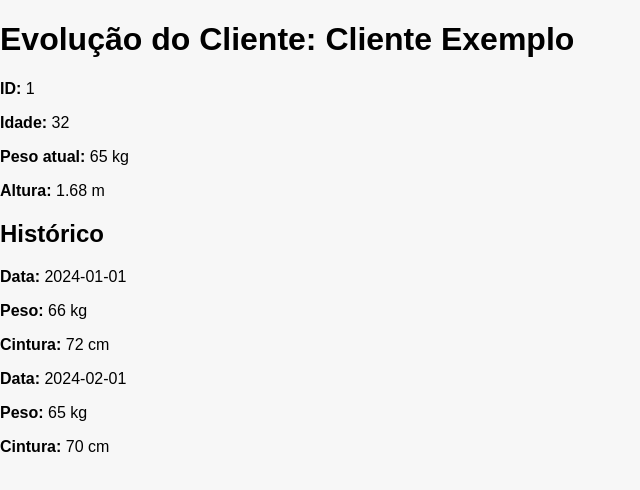
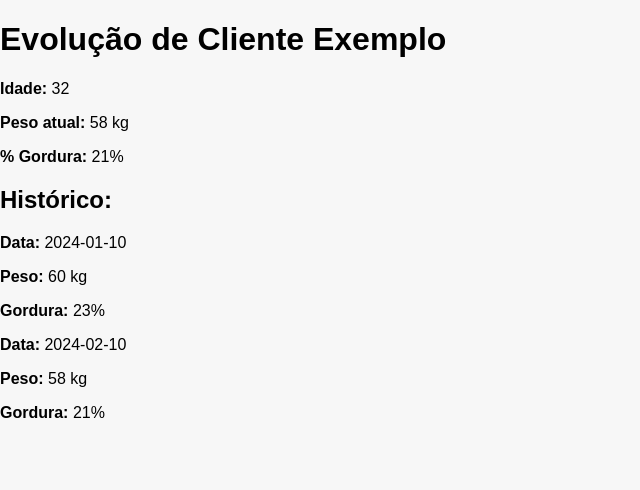
Before and after one commit to clinicglobal/clinicglobal-platform, a Next.js app: page /evolucao/1 in a window 1280 px wide. Shown: the top 490 px of the page, without its empty margins (0-640 px from the left). Built offline with nearby package versions, Linux system fonts and the light colour scheme.

Commit message:
Update page.jsx
Signed-off-by: clinicglobal <clinicglobalbd@gmail.com>

```diff
--- a/app/evolucao/[id]/page.jsx
+++ b/app/evolucao/[id]/page.jsx
@@ -1,6 +1,9 @@
 "use client";
 
 import { useState, useEffect } from "react";
+
+// Evita necessidade de generateStaticParams no Netlify
+export const dynamic = "force-dynamic";
 
 export default function EvolucaoPage({ params }) {
   const { id } = params;
@@ -12,21 +15,23 @@ export default function EvolucaoPage({ params }) {
     const buscarDados = async () => {
       setLoading(true);
 
-      // MOCK — Depois conectar a um banco real
+      // MOCK — Depois vai substituir pelo Supabase
       const clienteMock = {
         id,
         nome: "Cliente Exemplo",
         idade: 32,
-        peso: "65 kg",
-        altura: "1.68 m",
+        peso: 58,
+        gordura: "21%",
         evolucao: [
-          { data: "2024-01-01", peso: "66 kg", cintura: "72 cm" },
-          { data: "2024-02-01", peso: "65 kg", cintura: "70 cm" },
+          { data: "2024-01-10", peso: 60, gordura: "23%" },
+          { data: "2024-02-10", peso: 58, gordura: "21%" },
         ],
       };
 
-      setDadosCliente(clienteMock);
-      setLoading(false);
+      setTimeout(() => {
+        setDadosCliente(clienteMock);
+        setLoading(false);
+      }, 800);
     };
 
     buscarDados();
@@ -50,25 +55,24 @@ export default function EvolucaoPage({ params }) {
 
   return (
     <div className="p-6">
-      <h1 className="text-3xl font-bold mb-4">
-        Evolução do Cliente: {dadosCliente.nome}
+      <h1 className="text-2xl font-bold mb-4">
+        Evolução de {dadosCliente.nome}
       </h1>
 
-      <div className="bg-white shadow-md rounded-lg p-4">
-        <p><strong>ID:</strong> {dadosCliente.id}</p>
+      <div className="bg-white shadow p-4 rounded-md mb-6">
         <p><strong>Idade:</strong> {dadosCliente.idade}</p>
-        <p><strong>Peso atual:</strong> {dadosCliente.peso}</p>
-        <p><strong>Altura:</strong> {dadosCliente.altura}</p>
+        <p><strong>Peso atual:</strong> {dadosCliente.peso} kg</p>
+        <p><strong>% Gordura:</strong> {dadosCliente.gordura}</p>
       </div>
 
-      <h2 className="text-2xl font-semibold mt-6 mb-2">Histórico</h2>
+      <h2 className="text-xl font-semibold mb-2">Histórico:</h2>
 
-      <div className="bg-white shadow-md rounded-lg p-4">
-        {dadosCliente.evolucao.map((item, index) => (
+      <div className="bg-white shadow p-4 rounded-md">
+        {dadosCliente.evolucao.map((evo, index) => (
           <div key={index} className="border-b py-2">
-            <p><strong>Data:</strong> {item.data}</p>
-            <p><strong>Peso:</strong> {item.peso}</p>
-            <p><strong>Cintura:</strong> {item.cintura}</p>
+            <p><strong>Data:</strong> {evo.data}</p>
+            <p><strong>Peso:</strong> {evo.peso} kg</p>
+            <p><strong>Gordura:</strong> {evo.gordura}</p>
           </div>
         ))}
       </div>
```
